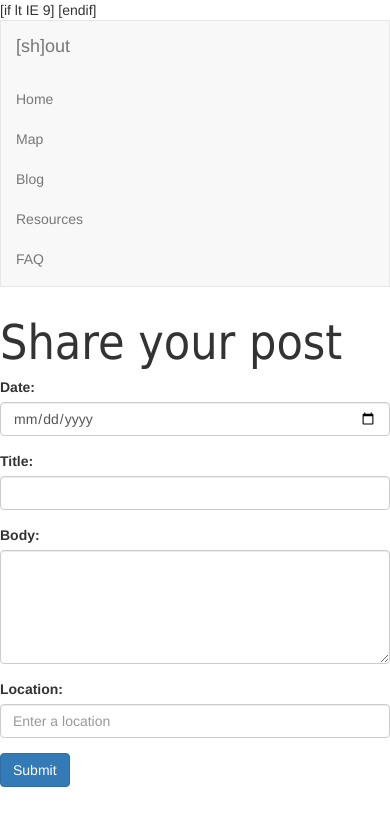
After one commit to isleymg/shout-webapp, a Flask app: template shout/templates/blog_add_post.html in a window 390 px wide. The commit adds this page. Shown: the top 826 px of the page. Run offline with Flask 2, Linux system fonts and the light colour scheme; the template is opened without the code that fills it, so the values that code supplies are empty; some libraries are stand-ins or nearby versions.

Commit message:
blog html files

```diff
--- a/shout/templates/base.html
+++ b/shout/templates/base.html
@@ -11,9 +11,9 @@
 
   {% block head %}{% endblock %}
 
-  <!--[if lt IE 9]>
+  [if lt IE 9]
     <script src="http://html5shiv.googlecode.com/svn/trunk/html5.js"></script>
-  <![endif]-->
+  [endif]
 </head>
 
 <body>
@@ -33,7 +33,7 @@
   </nav>
 
   <div id="content">{% block content %}{% endblock %}</div>
-
-
+</body>
+  <script src="https://maxcdn.bootstrapcdn.com/bootstrap/3.3.6/js/bootstrap.min.js" integrity="sha384-0mSbJDEHialfmuBBQP6A4Qrprq5OVfW37PRR3j5ELqxss1yVqOtnepnHVP9aJ7xS" crossorigin="anonymous"></script>
 </body>
 </html>
--- /dev/null
+++ b/shout/templates/blog_add_post.html
@@ -0,0 +1,67 @@
+{% extends 'base.html' %}
+{% block title %}Blog{% endblock %}
+{% block content %}
+<div class="row content">
+    <div class="col-sm-3 sidenav">
+
+    </div>
+
+    <div class="col-sm-9">
+	<div id="header">
+        <font face="Tahoma" size="10">Share your post</font>
+    </div>
+
+	<form role="form" method="get">
+  		<div class="form-group">
+    		<label for="date">Date:</label>
+    		<input type="date" class="form-control" id="date">
+  		</div>
+  		<div class="form-group">
+    		<label for="title">Title:</label>
+    		<input type="text" class="form-control" id="title">
+  		</div>
+		<div class="form-group">
+  			<label for="body">Body:</label>
+  			<textarea class="form-control" rows="5" id="body"></textarea>
+		</div>
+  		<div class="form-group">
+    		<label for="Location">Location:</label>
+			<input type="text" class="form-control" id="location" placeholder="Enter a location">
+	    	<script>
+    			function initMap() {
+        			var input = (document.getElementById('location'));
+        			var autocomplete = new google.maps.places.Autocomplete(input);
+        			autocomplete.addListener('place_changed', function() {
+          				var place = autocomplete.getPlace();
+          				if (!place.geometry) {
+            				window.alert("Autocomplete's returned place contains no geometry");
+            				return;
+          				}
+          				var address = '';
+          				if (place.address_components) {
+            				address = [
+              				(place.address_components[0] && place.address_components[0].short_name || ''),
+              				(place.address_components[1] && place.address_components[1].short_name || ''),
+              				(place.address_components[2] && place.address_components[2].short_name || '')
+            				].join(' ');
+          				}
+        			});
+      			}
+    		</script>
+    		<script src="https://maps.googleapis.com/maps/api/js?key=AIzaSyCr5znIPwT07AMA1UoXpJR3HKnNRyBPUAE&libraries=places&callback=initMap" async defer></script>
+		</div>
+		<script>
+  			function printJson() {
+  				console.log(document.getElementById("date").value);
+  				console.log(document.getElementById("title").value);
+  			}
+  		</script>
+  		<button type="submit" class="btn btn-primary" onclick="printJson()" id="submit_btn">Submit</button>
+	</form>
+	</div>
+</div>
+
+<footer class="container-fluid">
+
+</footer>
+{% endblock %}
```
Also changed, not shown: shout/templates/blog.html (added, +36 -0 lines), shout/views.py (+10 -0 lines), 4 other files.
